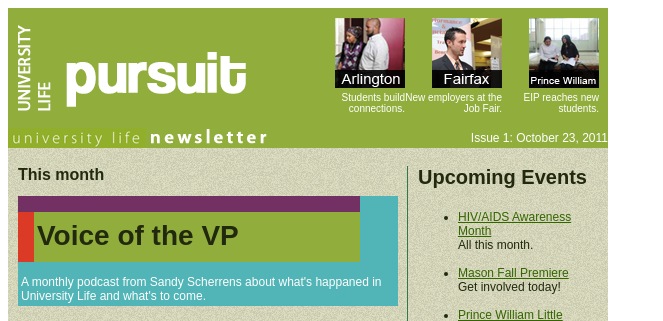
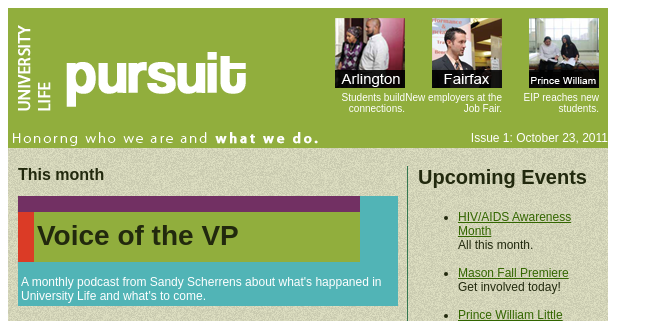
Before and after one commit to AramZS/newsletter, a PHP site: page /index-t2.php in a window 1280 px wide. Shown: the top 321 px of the page, without its empty margins (0-663 px from the left). Run offline with PHP 8.4, Linux system fonts and the light colour scheme.

Commit message:
New subhead for the banner area.

```diff
--- a/index-t2.php
+++ b/index-t2.php
@@ -47,7 +47,7 @@
 </table>
 <table width="600" border="0" cellpadding="0" cellspacing="0" height="20">
     <tr>
-    	<td bgcolor="#91ae3d" style="color:#ffffff; font-family:Arial, Helvetica, sans-serif;"><img src="imgs/ulifeline.png" width="138" height="20" alt="University Life" /><img src="imgs/newslifeline.png" width="138" height="20" alt="newsletter" /></td>
+    	<td bgcolor="#91ae3d" style="color:#ffffff; font-family:Arial, Helvetica, sans-serif;"><img src="imgs/bannersubhead.png" width="370" height="20" alt="Honoring who we are and what we do." /></td>
         <td width="200" bgcolor="#91ae3d" style="color:#ffffff; font-family:Arial, Helvetica, sans-serif; text-align:right; font-size:12px">Issue 1: October 23, 2011</td>
     </tr>
 </table>
```
Also changed, not shown: imgs/bannersubhead.png (added), 3 other files.
